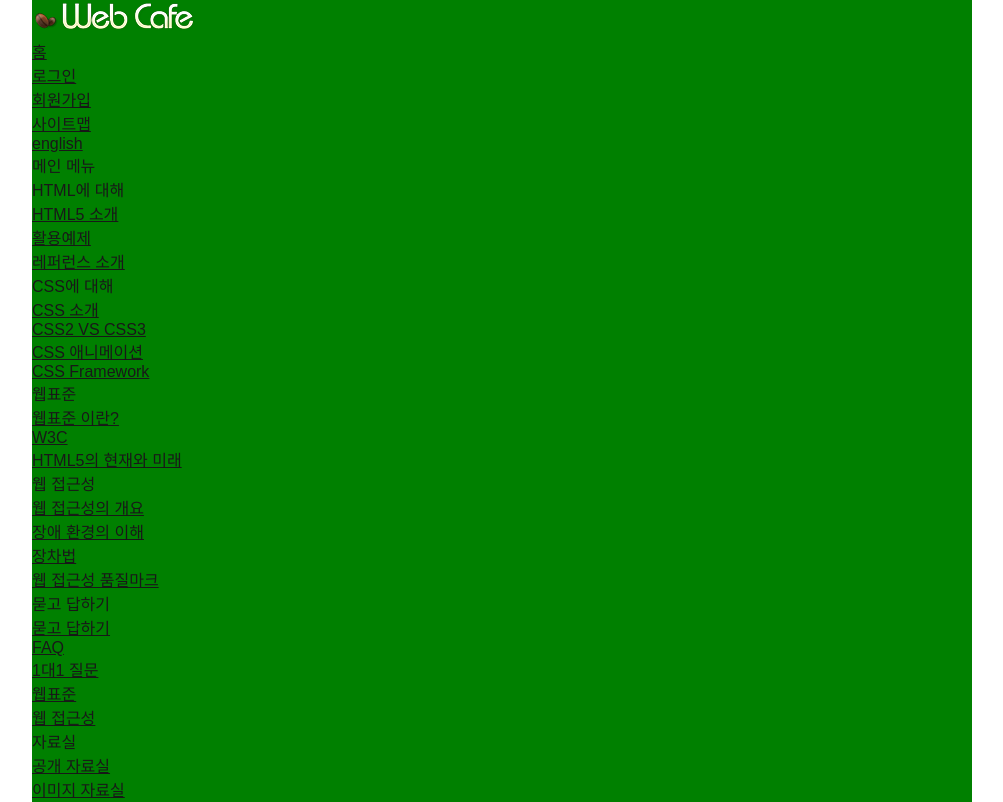
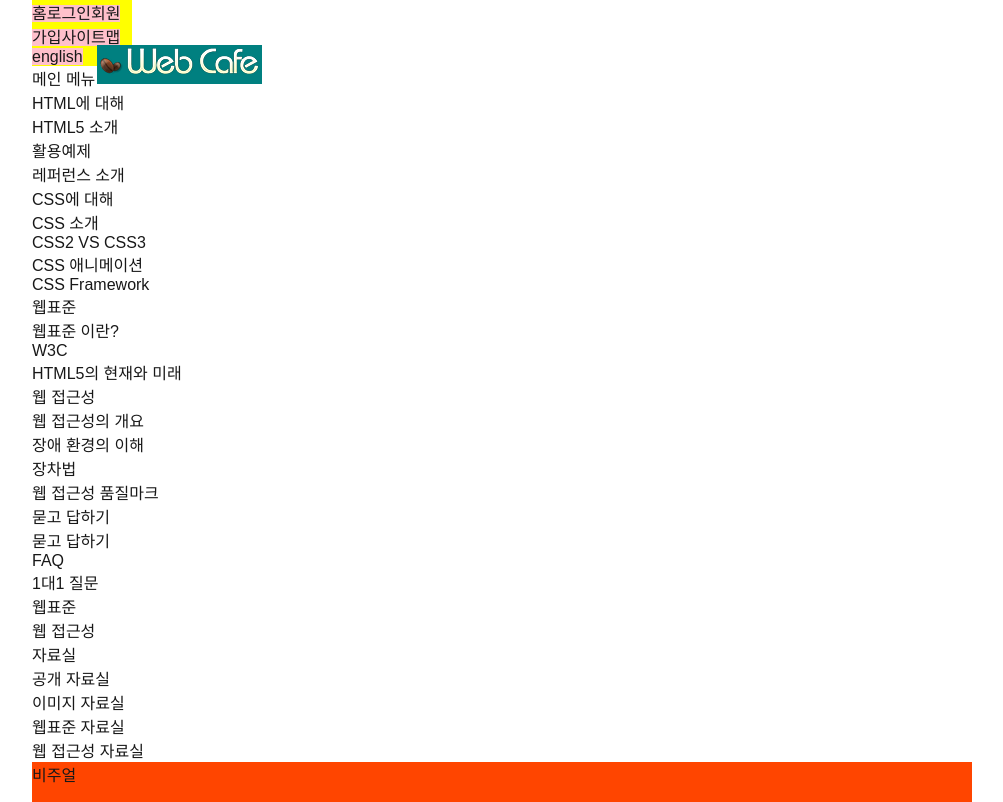
Before and after one commit to hanju0506/kpc, a plain HTML site: page main.html in a window 1280 px wide. Shown: the top 802 px of the page, without its empty margins (138-1141 px from the left). Drawn offline with Linux system fonts and the light colour scheme; a web font is replaced by a local one.

Commit message:
로고와 멤버링크 일부 디자인 완성

```diff
--- a/css/stylesheet.css
+++ b/css/stylesheet.css
@@ -16,6 +16,7 @@ body{
 
   a{
     color: inherit;
+    text-decoration: none;
   }
 
   .header, .visual, .main, .slogan, .footer{
@@ -24,10 +25,27 @@ a{
 
   }
   .header{
-  background-color: green;
+    background-color: #fff;
+    position: relative;/*
+    top: 50px;
+    left: 100px;*/
   }
 
+  .logo{
+    background-color: teal;
+    position: absolute;
+    left: 65px;
+    top: 45px;
+  }
   .member{
+    background-color:yellow;
+    width: 100px;
+    font-size: 0;
+  }
+  .member li{
+    background-color: pink;
+    display: inline;
+    font-size: 16px;
   }
 
   .group{
@@ -49,7 +67,7 @@ a{
 
 
   .visual{
-  background-color:red;
+    background-color: orangered;
     height: 10vh;
   }
   .main{
```
Also changed, not shown: main.html (+3 -3 lines). Lines whose indentation alone changed are shown as unchanged.
